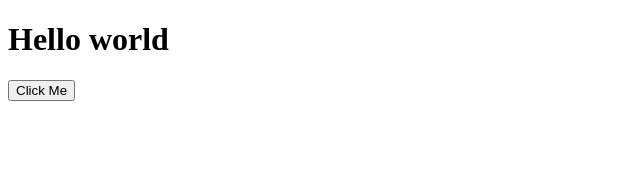
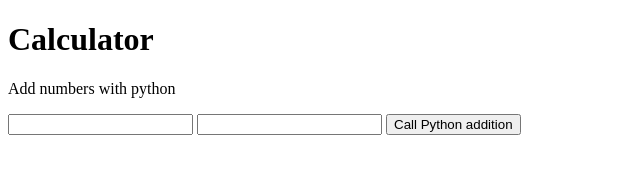
Before and after one commit to Alex0x4b/eel_demo, a plain HTML site: page web/index.html in a window 1280 px wide. Shown: the whole page, without its empty margins (0-640 px from the left). Drawn offline with Linux system fonts and the light colour scheme.

Commit message:
-add html input

```diff
--- a/web/index.html
+++ b/web/index.html
@@ -4,9 +4,17 @@
     <meta charset="UTF-8">
     <meta name="viewport" content="width=device-width, initial-scale=1.0">
     <!-- <link rel="stylesheet" type="text/css" href="styles.css" />  -->
+    <script type="text/javascript" src="/eel.js"></script>
     <title>Welcome</title>
 </head>
 <body>
-   <h1>Hello world</h1>
-   <button>Click Me</button>
+   <h1>Calculator</h1>
+   <p>Add numbers with python</p>
+   <div>
+       <input class="input-a"/>
+       <input class="input-b"/>
+       <button class="primary-button">Call Python addition</button>
+       <p class="result"></p>
+   </div>
+   <script src="./events.js"></script>
 </body>
```
